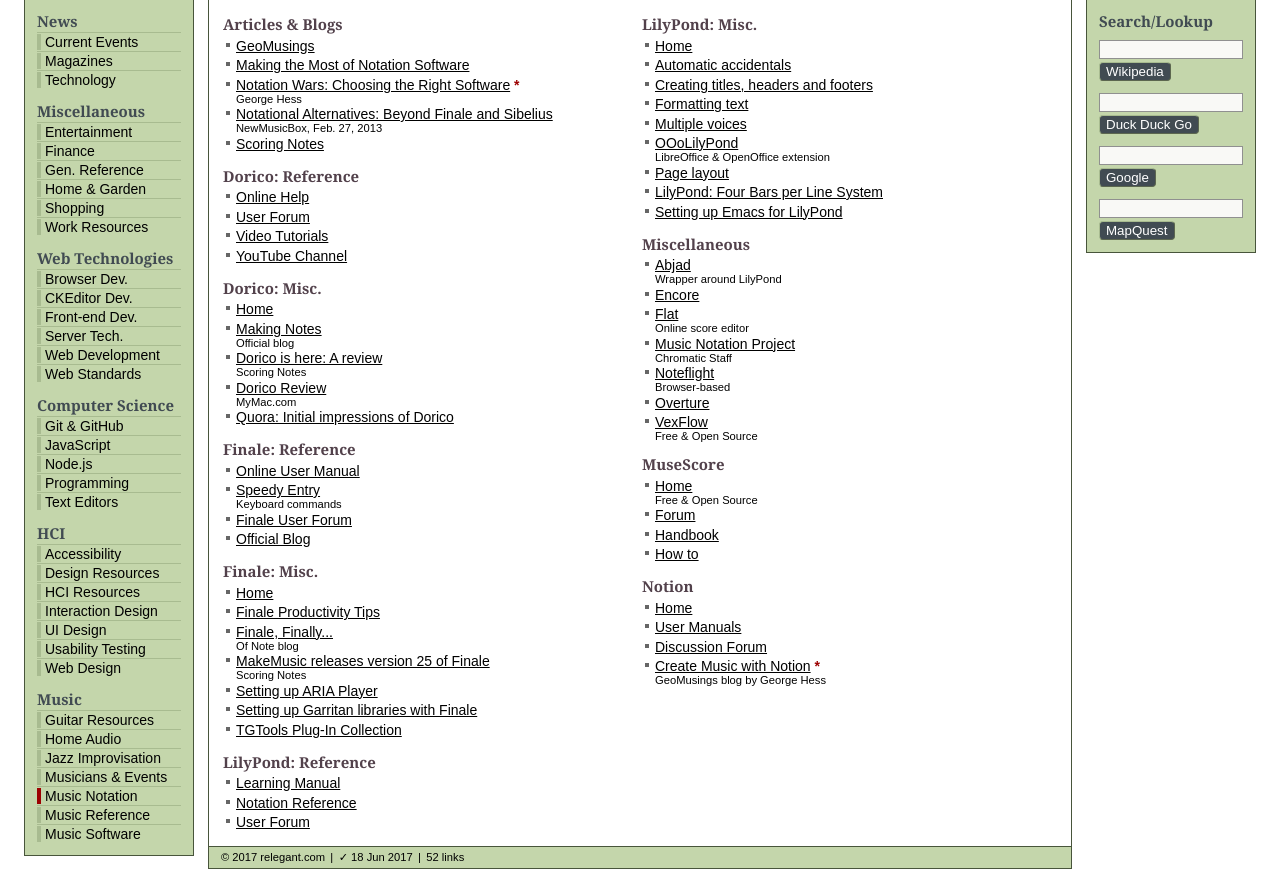
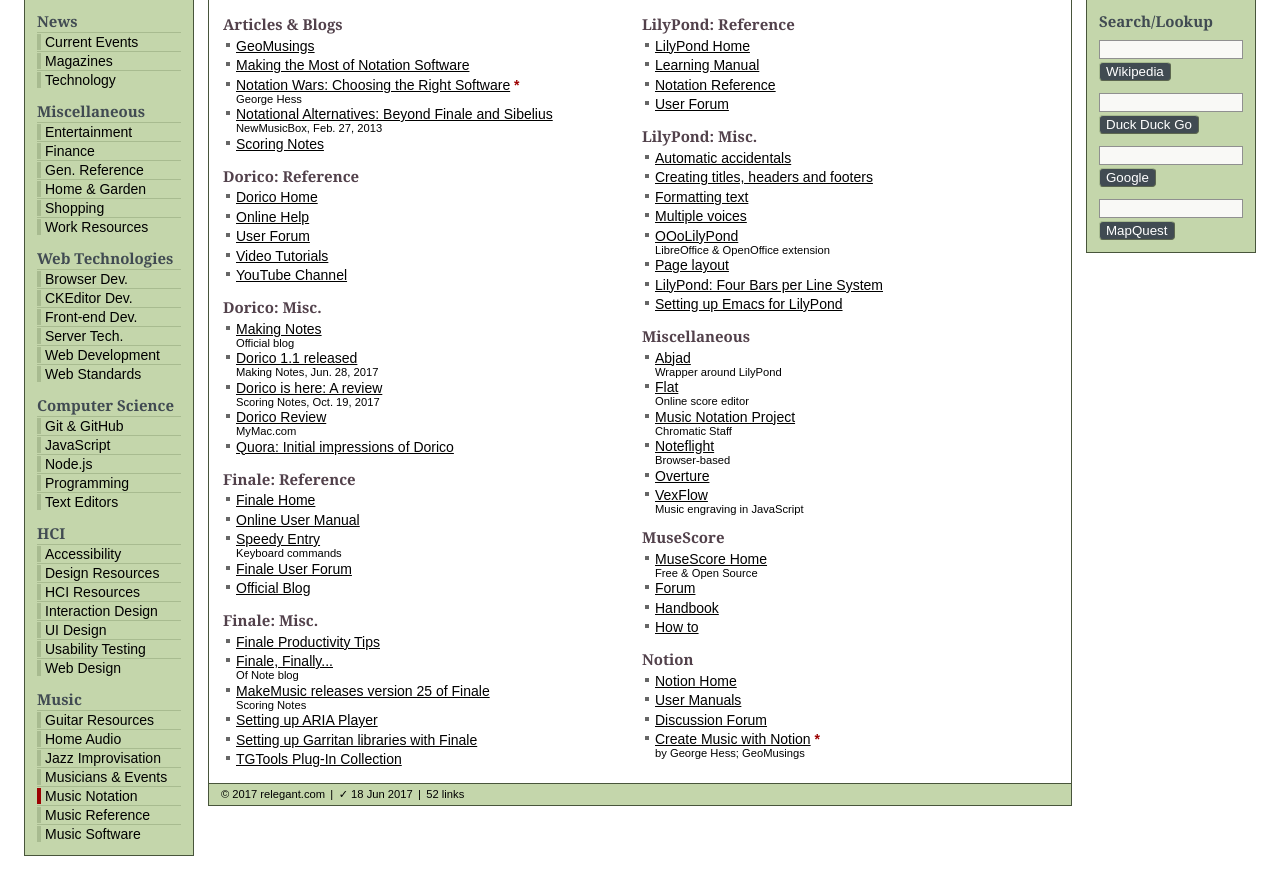
Before and after one commit to nhoyt/index, a plain HTML site: page music-notation.html in a window 1280 px wide. Shown: the part 60-941 px from the top of the page. After the commit the page ends 916 px from the top, so only its background shows below. Drawn offline with Linux system fonts and the light colour scheme.

Commit message:
Content updates

```diff
--- a/music-notation.html
+++ b/music-notation.html
@@ -95,24 +95,27 @@
 </ul>
 <h2 class="category" id="dorico-reference">Dorico: Reference</h2>
 <ul class="category" aria-labelledby="dorico-reference">
-<li><a href="https://steinberg.help/dorico/v1/en/">Online Help</a></li>
+<li><a href="https://www.steinberg.net/en/products/dorico/">Dorico Home</a></li>
+<li><a href="https://steinberg.help/dorico/">Online Help</a></li>
 <li><a href="https://www.steinberg.net/forums/viewforum.php?f=246">User Forum</a></li>
 <li><a href="https://www.steinberg.net/en/products/dorico/resources.html">Video Tutorials</a></li>
 <li><a href="https://www.youtube.com/channel/UCIOwP19omIVDSUq2rTGgHKw">YouTube Channel</a></li>
 </ul>
 <h2 class="category" id="dorico-misc">Dorico: Misc.</h2>
 <ul class="category" aria-labelledby="dorico-misc">
-<li><a href="https://www.steinberg.net/en/products/dorico/">Home</a></li>
 <li><a href="http://blog.steinberg.net/">Making Notes</a></li>
 <li class="desc">Official blog</li>
+<li><a href="http://blog.steinberg.net/2017/06/dorico-1-1-released-with-chord-symbols-repeat-endings-and-much-more/">Dorico 1.1 released</a></li>
+<li class="desc">Making Notes, Jun. 28, 2017</li>
 <li><a href="http://www.scoringnotes.com/news/dorico-is-here-a-review/">Dorico is here: A review</a></li>
-<li class="desc">Scoring Notes</li>
+<li class="desc">Scoring Notes, Oct. 19, 2017</li>
 <li><a href="http://www.mymac.com/2017/02/dorico-review/">Dorico Review</a></li>
 <li class="desc">MyMac.com</li>
 <li><a href="https://www.quora.com/What-are-your-initial-impressions-of-Dorico-the-notation-software-by-Steinberg">Quora: Initial impressions of Dorico</a></li>
 </ul>
 <h2 class="category" id="finale-reference">Finale: Reference</h2>
 <ul class="category" aria-labelledby="finale-reference">
+<li><a href="http://www.finalemusic.com/">Finale Home</a></li>
 <li><a href="https://usermanuals.finalemusic.com/FinaleMac/Content/Contents.htm">Online User Manual</a></li>
 <li><a href="https://usermanuals.finalemusic.com/Finale2012Mac/Content/Finale/Speedy_Entry.htm">Speedy Entry</a></li>
 <li class="desc">Keyboard commands</li>
@@ -121,7 +124,6 @@
 </ul>
 <h2 class="category" id="finale-misc">Finale: Misc.</h2>
 <ul class="category" aria-labelledby="finale-misc">
-<li><a href="http://www.finalemusic.com/">Home</a></li>
 <li><a href="http://finaletips.nu/">Finale Productivity Tips</a></li>
 <li><a href="http://www.rpmseattle.com/of_note/finale-finally/">Finale, Finally...</a></li>
 <li class="desc">Of Note blog</li>
@@ -131,17 +133,17 @@
 <li><a href="https://makemusic.zendesk.com/hc/en-us/articles/217663758-Setting-up-Garritan-libraries-with-Finale-and-PrintMusic">Setting up Garritan libraries with Finale</a></li>
 <li><a href="http://www.tgtools.com/index-en.htm">TGTools Plug-In Collection</a></li>
 </ul>
+</div>
+<div class="column-1-2">
 <h2 class="category" id="lilypond-reference">LilyPond: Reference</h2>
 <ul class="category" aria-labelledby="lilypond-reference">
+<li><a href="http://lilypond.org/">LilyPond Home</a></li>
 <li><a href="http://lilypond.org/doc/v2.18/Documentation/learning/index.html">Learning Manual</a></li>
 <li><a href="http://lilypond.org/doc/v2.18/Documentation/notation/index.html">Notation Reference</a></li>
 <li><a href="http://lilypond.1069038.n5.nabble.com/User-f3.html">User Forum</a></li>
 </ul>
-</div>
-<div class="column-1-2">
 <h2 class="category" id="lilypond-misc">LilyPond: Misc.</h2>
 <ul class="category" aria-labelledby="lilypond-misc">
-<li><a href="http://lilypond.org/">Home</a></li>
 <li><a href="http://lilypond.org/doc/v2.18/Documentation/notation/displaying-pitches#automatic-accidentals">Automatic accidentals</a></li>
 <li><a href="http://lilypond.org/doc/v2.18/Documentation/notation/creating-titles-headers-and-footers">Creating titles, headers and footers</a></li>
 <li><a href="http://lilypond.org/doc/v2.18/Documentation/notation/formatting-text">Formatting text</a></li>
@@ -156,7 +158,6 @@
 <ul class="category" aria-labelledby="miscellaneous">
 <li><a href="http://www.projectabjad.org">Abjad</a></li>
 <li class="desc">Wrapper around LilyPond</li>
-<li><a href="http://www.passportmusic.com/products/encore/">Encore</a></li>
 <li><a href="https://flat.io/">Flat</a></li>
 <li class="desc">Online score editor</li>
 <li><a href="http://musicnotation.org">Music Notation Project</a></li>
@@ -165,11 +166,11 @@
 <li class="desc">Browser-based</li>
 <li><a href="https://sonicscores.com/">Overture</a></li>
 <li><a href="http://www.vexflow.com/">VexFlow</a></li>
-<li class="desc">Free &amp; Open Source</li>
+<li class="desc">Music engraving in JavaScript</li>
 </ul>
 <h2 class="category" id="musescore">MuseScore</h2>
 <ul class="category" aria-labelledby="musescore">
-<li><a href="https://musescore.org/">Home</a></li>
+<li><a href="https://musescore.org/">MuseScore Home</a></li>
 <li class="desc">Free &amp; Open Source</li>
 <li><a href="https://musescore.org/en/forum">Forum</a></li>
 <li><a href="https://musescore.org/en/handbook">Handbook</a></li>
@@ -177,13 +178,13 @@
 </ul>
 <h2 class="category" id="notion">Notion</h2>
 <ul class="category" aria-labelledby="notion">
-<li><a href="http://www.presonus.com/products/notion">Home</a></li>
+<li><a href="http://www.presonus.com/products/notion">Notion Home</a></li>
 <li><a href="http://www.presonus.com/products/Notion/downloads">User Manuals</a></li>
 <li><a href="https://forums.presonus.com/viewforum.php?f=167">Discussion Forum</a></li>
 <li>
 <a href="http://www.georgehess.net/create-music-with-notion/">Create Music with Notion</a><span class="rec"> *</span>
 </li>
-<li class="desc">GeoMusings blog by George Hess</li>
+<li class="desc">by George Hess; GeoMusings</li>
 </ul>
 </div>
 </div>
```
